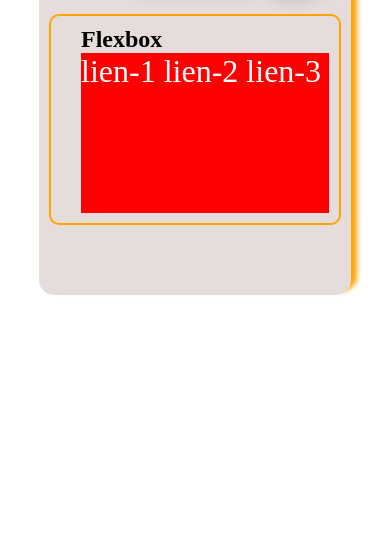
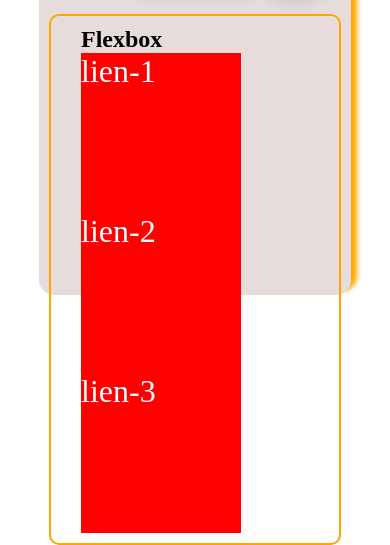
Before and after one commit to rosto-infinity/positioningCss3, a plain HTML site: page index.html in a window 390 px wide. Shown: the part 437-982 px from the top of the page. Before the commit the page ends 844 px from the top, so only its background shows below. Drawn offline with Linux system fonts and the light colour scheme.

Commit message:
css grid2

```diff
--- a/style.css
+++ b/style.css
@@ -89,3 +89,9 @@ li {
     display: flex;
     color: white;
 }
+
+@media (max-width: 450px) {
+    ul {
+        flex-flow: column;
+    }
+}
```
